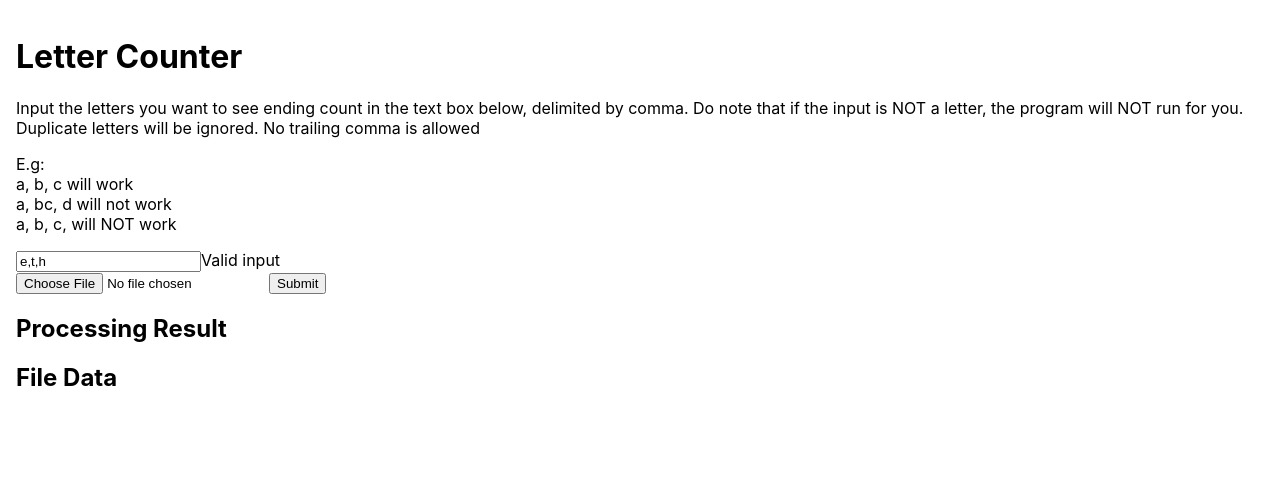
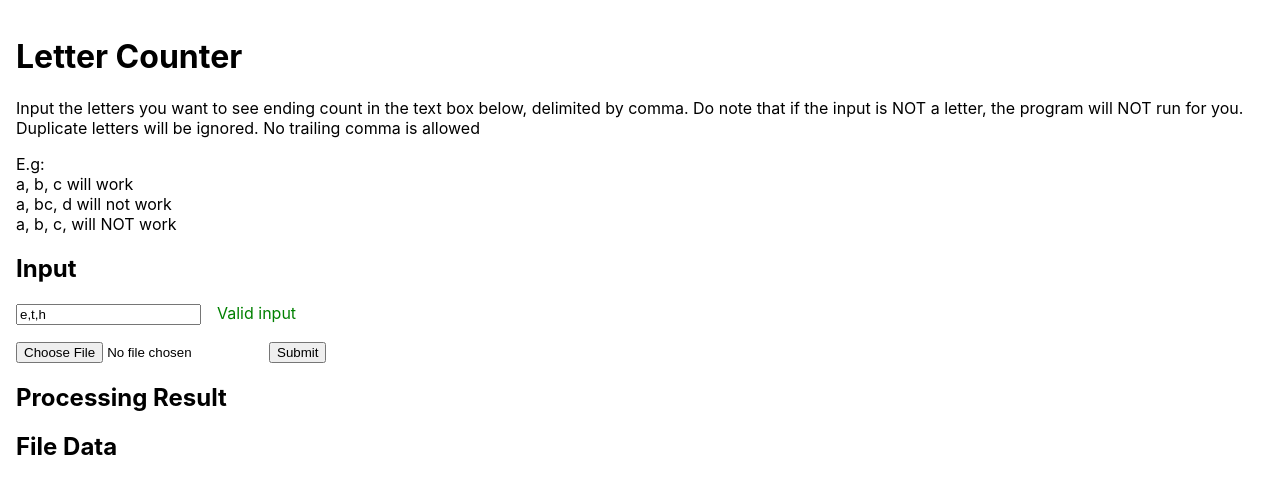
Before and after one commit to lethanhan97/word-parser, a React (Create React App) app: page / in a window 1280 px wide. Shown: the top 494 px of the page. Built offline with nearby package versions, Linux system fonts and the light colour scheme.

Commit message:
added styling

```diff
--- a/src/App.css
+++ b/src/App.css
@@ -1,3 +1,7 @@
 .app-wrapper {
   padding: 1rem;
 }
+
+.app-wrapper .text-input {
+  margin: 0 1rem 1rem 0;
+}
--- a/src/App.tsx
+++ b/src/App.tsx
@@ -125,13 +125,19 @@ function App() {
       </p>
 
       <form onSubmit={onSubmit}>
+        <header>
+          <h2>Input</h2>
+        </header>
         <input
           type="text"
           value={rawInput}
           placeholder="e.g e,t,h"
           onChange={handleTextInput}
+          className="text-input"
         ></input>
-        <label>{inputIsValid ? 'Valid' : 'Invalid'} input</label>
+        <label style={{ color: inputIsValid ? 'green' : 'red' }}>
+          {inputIsValid ? 'Valid' : 'Invalid'} input
+        </label>
         <br></br>
         <input type="file" id="myfile" name="myfile" ref={fileRef}></input>
         <button type="submit">Submit</button>
```
